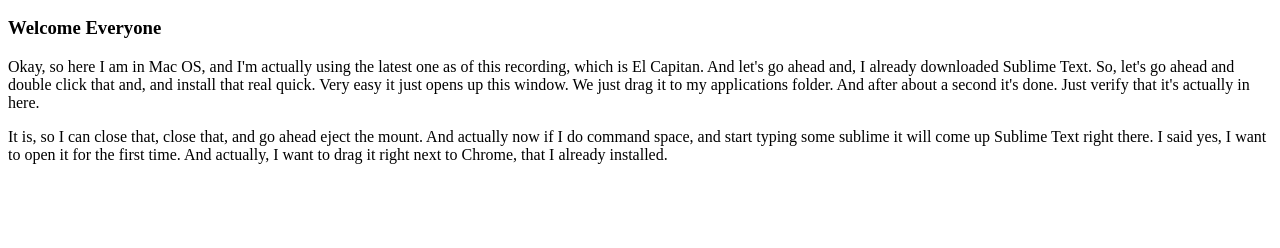
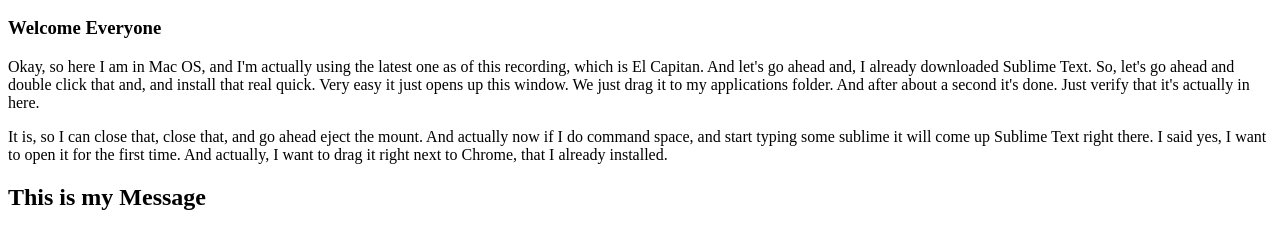
Before and after one commit to rvorld/coursera-test, a plain HTML site: page site/index.html in a window 1280 px wide. Shown: the part 96-344 px from the top of the page. Drawn offline with Linux system fonts and the light colour scheme.

Commit message:
modified File

```diff
--- a/site/index.html
+++ b/site/index.html
@@ -9,5 +9,6 @@
 <p>
 Okay, so here I am in Mac OS, and I'm actually using the latest one as of this recording, which is El Capitan. And let's go ahead and, I already downloaded Sublime Text. So, let's go ahead and double click that and, and install that real quick. Very easy it just opens up this window. We just drag it to my applications folder. And after about a second it's done. Just verify that it's actually in here.</p> <p> It is, so I can close that, close that, and go ahead eject the mount. And actually now if I do command space, and start typing some sublime it will come up Sublime Text right there. I said yes, I want to open it for the first time. And actually, I want to drag it right next to Chrome, that I already installed.
 </p>
+<h2>This is my Message</h2>
 </body>
 </html>
```
